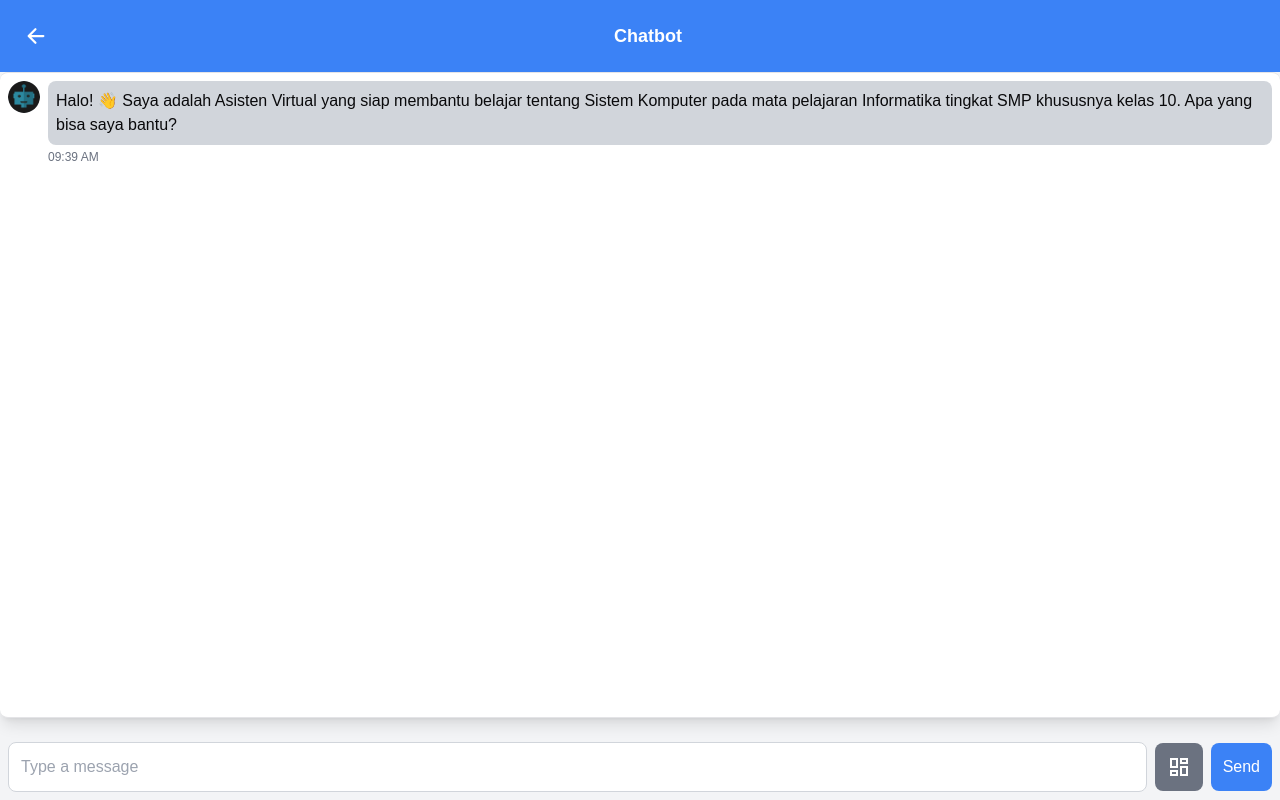
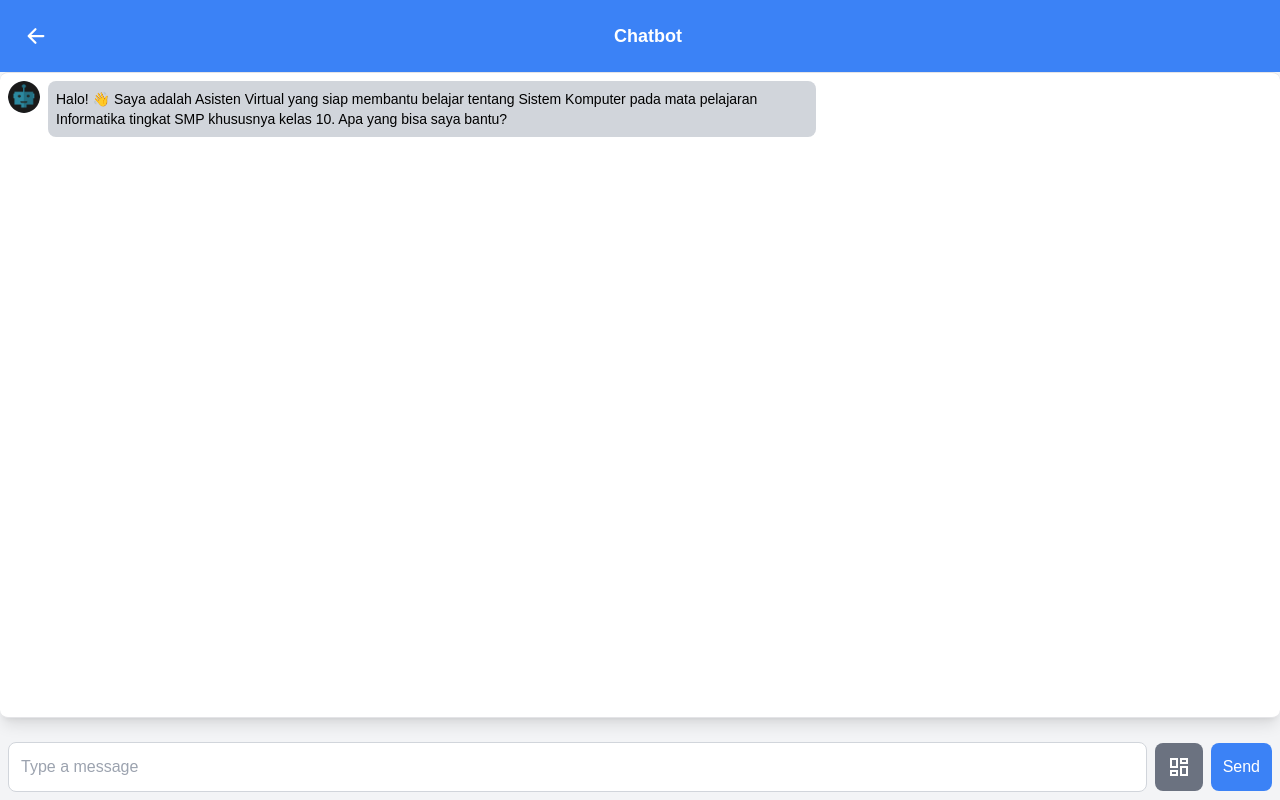
Before and after one commit to baharas04/ChatbotKom, a Next.js app: page /chat-bot in a window 1280 px wide. Built offline with nearby package versions, Linux system fonts and the light colour scheme.

Commit message:
update tampilan chat

```diff
--- a/src/app/chat-bot/page.tsx
+++ b/src/app/chat-bot/page.tsx
@@ -6,6 +6,7 @@ import Image from "next/image";
 import { IoArrowBack } from "react-icons/io5";
 import { FaQuestionCircle } from "react-icons/fa";
 import { MdOutlineDashboard } from "react-icons/md";
+import ReactMarkdown from "react-markdown";
 
 type Message = {
   sender: "user" | "bot";
@@ -131,40 +132,27 @@ const ChatBot: React.FC = () => {
                   msg.sender === "user" ? "order-last" : ""
                 }`}
               >
-                {msg.sender === "user" ? (
-                  <div className="w-8 h-8 rounded-full bg-gray-300 ml-2 flex items-center justify-center">
+                <div className="w-8 h-8 rounded-full bg-gray-300 flex items-center justify-center">
                   <Image
                     src="/images/bot.png"
-                      alt="User Avatar"
+                    alt="Avatar"
                     width={32}
                     height={32}
                     className="w-full h-full rounded-full"
                   />
                 </div>
-                ) : (
-                  <div className="w-8 h-8 rounded-full bg-gray-300 flex items-center justify-center">
-                    <Image
-                      src="/images/bot.png"
-                      alt="Bot Avatar"
-                      width={32}
-                      height={32}
-                      className="w-full h-full rounded-full"
-                    />
-                  </div>
-                )}
               </div>
 
-              <div>
               <div
-                  className={`p-2 rounded-lg w-auto ${
+                className={`p-2 rounded-lg max-w-3xl ${
                   msg.sender === "bot"
-                      ? "bg-gray-300"
+                    ? "bg-gray-300 text-black"
                     : "bg-blue-500 text-white"
                 }`}
               >
-                  {msg.text}
+                <div className="prose max-w-full text-sm">
+                  <ReactMarkdown>{msg.text}</ReactMarkdown>
                 </div>
-                <div className="text-xs text-gray-500 mt-1">{msg.time}</div>
               </div>
             </div>
           </div>
@@ -188,7 +176,7 @@ const ChatBot: React.FC = () => {
         >
           {[
             "Apa itu Sistem Operasi?",
-            "Apa itu Jaringan?",
+            "Apa itu Sistem Bilangan?",
             "Apa itu Bilangan Binner?",
             "Apa itu Software?",
             "Apa itu Hardware?",
```
Lines whose indentation alone changed are shown as unchanged.
